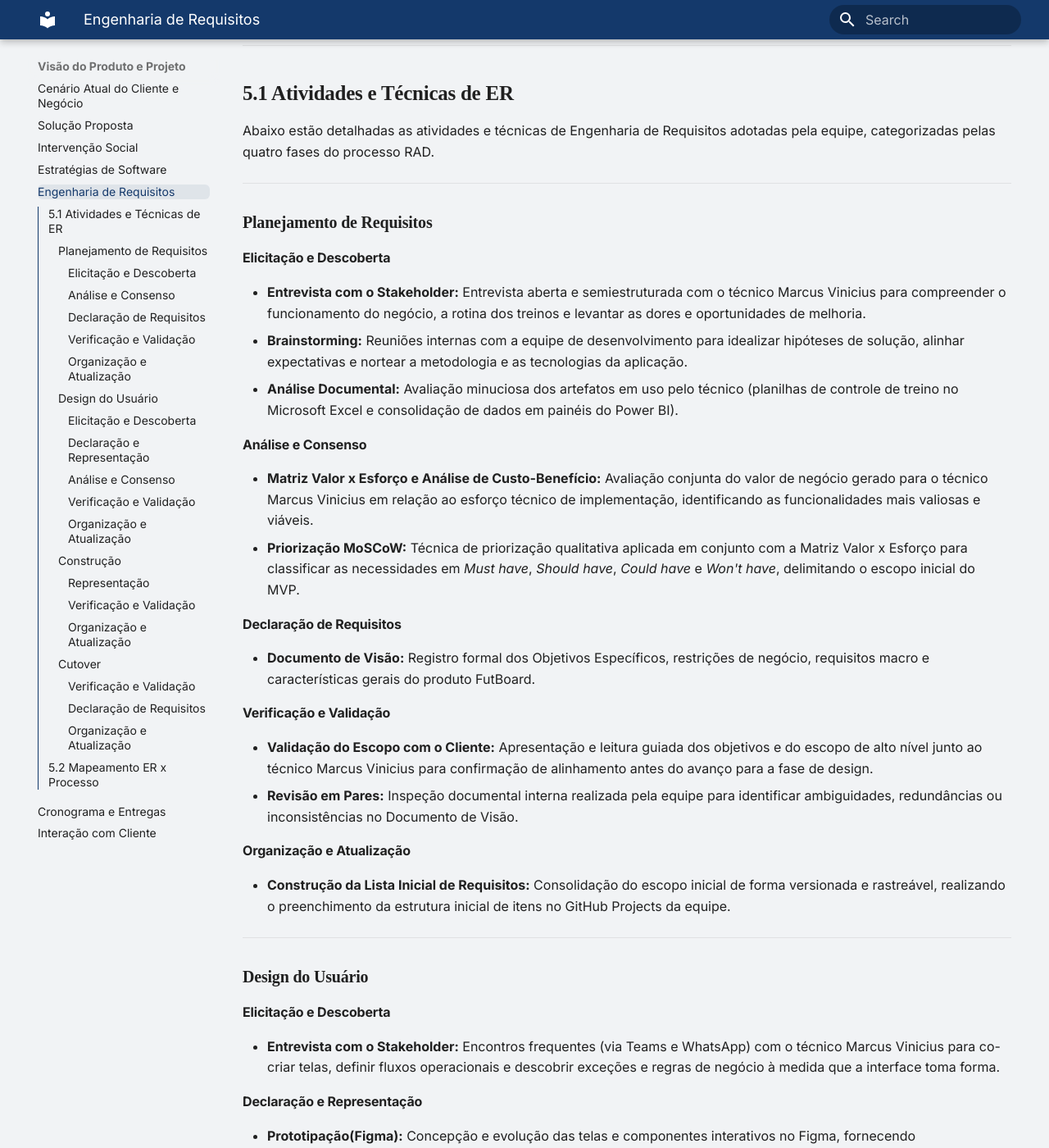
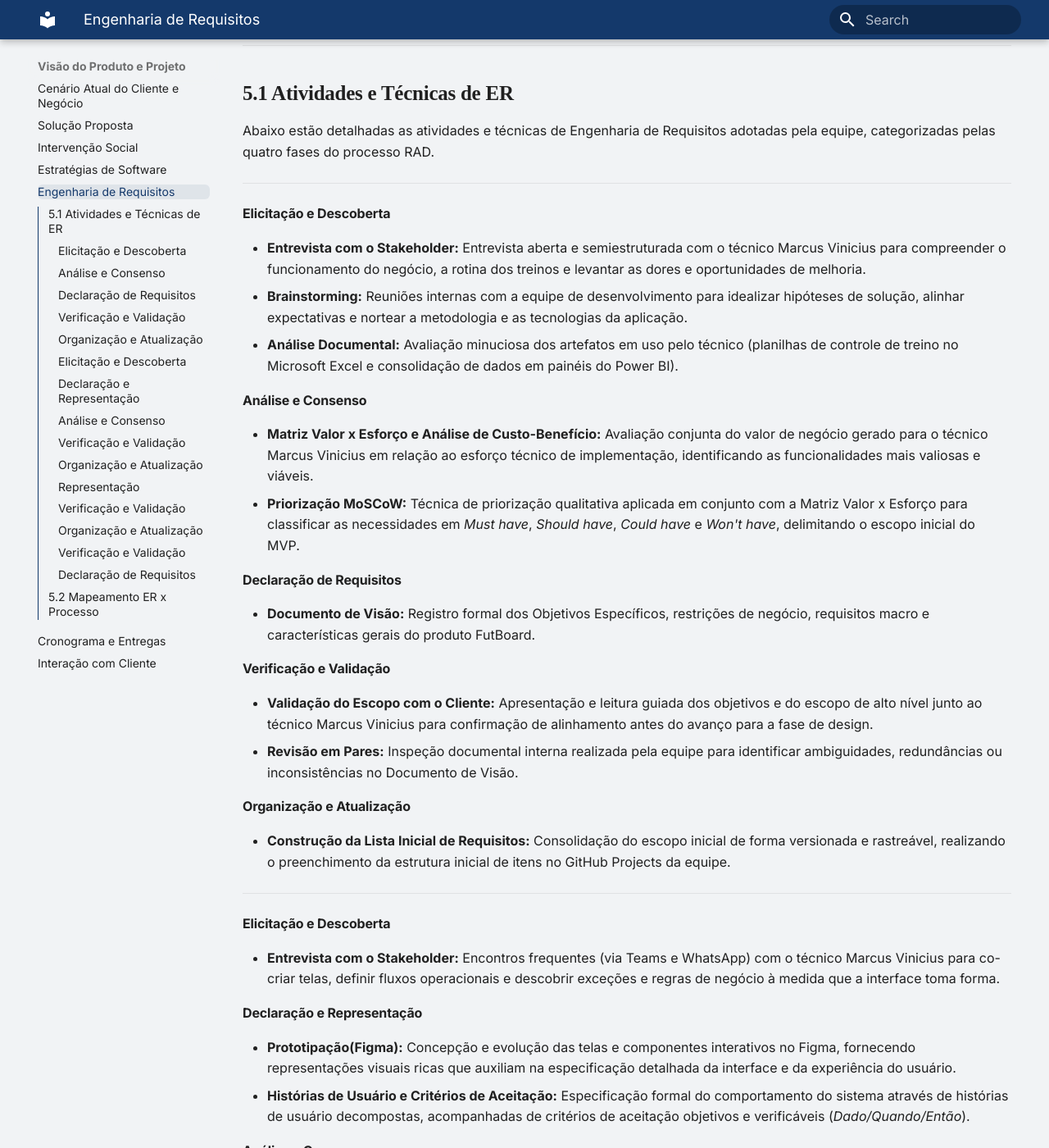
Before and after one commit to mdsreq-fga-unb/REQ-2026.2-T01-FutBoard, an MkDocs documentation site: the page built from docs/visao-produto/engenharia-requisitos.md, in a window 1280 px wide and 1400 px high, scrolled down 351 px. Shown: the whole window at 82% size. Built offline with MkDocs 1.6.1 and Material for MkDocs 9.7.7, drawn with Linux system fonts in a browser that asks for light colours; some of the changed text lies outside the part shown.

Commit message:
docs: remove as fases do RAD do tópico 5.1 visando diminuir a redundancia

```diff
--- a/docs/visao-produto/engenharia-requisitos.md
+++ b/docs/visao-produto/engenharia-requisitos.md
@@ -10,7 +10,7 @@ Abaixo estão detalhadas as atividades e técnicas de Engenharia de Requisitos a
 
 ---
 
-### Planejamento de Requisitos
+
 
 
 #### Elicitação e Descoberta
@@ -36,7 +36,7 @@ Abaixo estão detalhadas as atividades e técnicas de Engenharia de Requisitos a
 
 ---
 
-### Design do Usuário
+
 
 #### Elicitação e Descoberta
 - **Entrevista com o Stakeholder:** Encontros frequentes (via Teams e WhatsApp) com o técnico Marcus Vinicius para co-criar telas, definir fluxos operacionais e descobrir exceções e regras de negócio à medida que a interface toma forma.
@@ -56,7 +56,7 @@ Abaixo estão detalhadas as atividades e técnicas de Engenharia de Requisitos a
 
 ---
 
-### Construção
+
 
 
 #### Representação
@@ -71,7 +71,7 @@ Abaixo estão detalhadas as atividades e técnicas de Engenharia de Requisitos a
 
 ---
 
-### Cutover
+
 
 
 
@@ -81,7 +81,7 @@ Abaixo estão detalhadas as atividades e técnicas de Engenharia de Requisitos a
 #### Declaração de Requisitos
 - **Notas de Versão e Manual do Usuário:** Elaboração de documentação técnica de entrega (*release notes*) e guia prático do usuário para apoiar o treinador e a comissão na operação do FutBoard.
 
-#### Organização e Atualização
+ #### Organização e Atualização
 - **Encerramento da Lista de Requisitos:** Fechamento e consolidação do escopo final implementado no GitHub Projects, formalizando a linha de base entregue e registrando demandas futuras para novas versões do produto.
 
 
```
